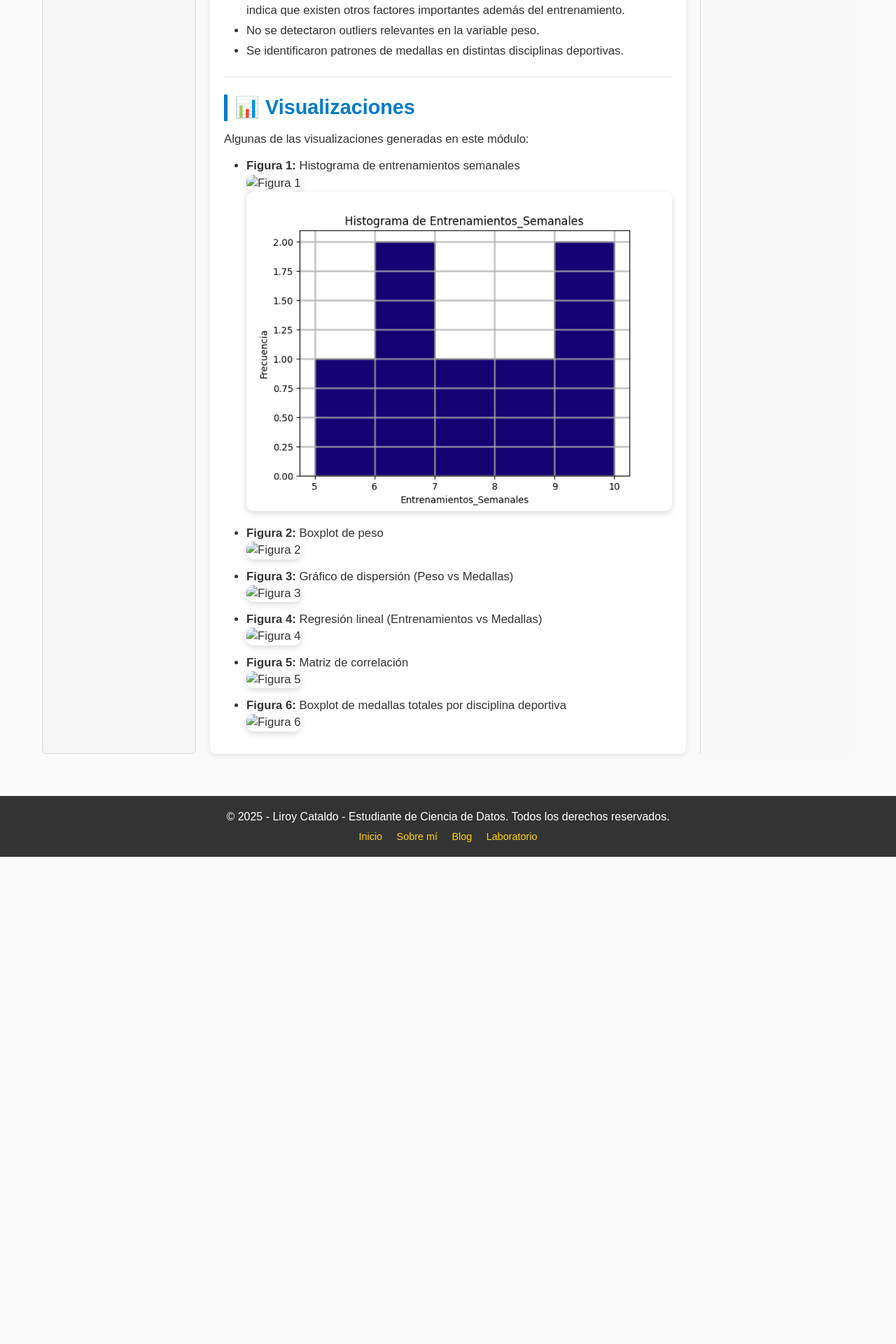
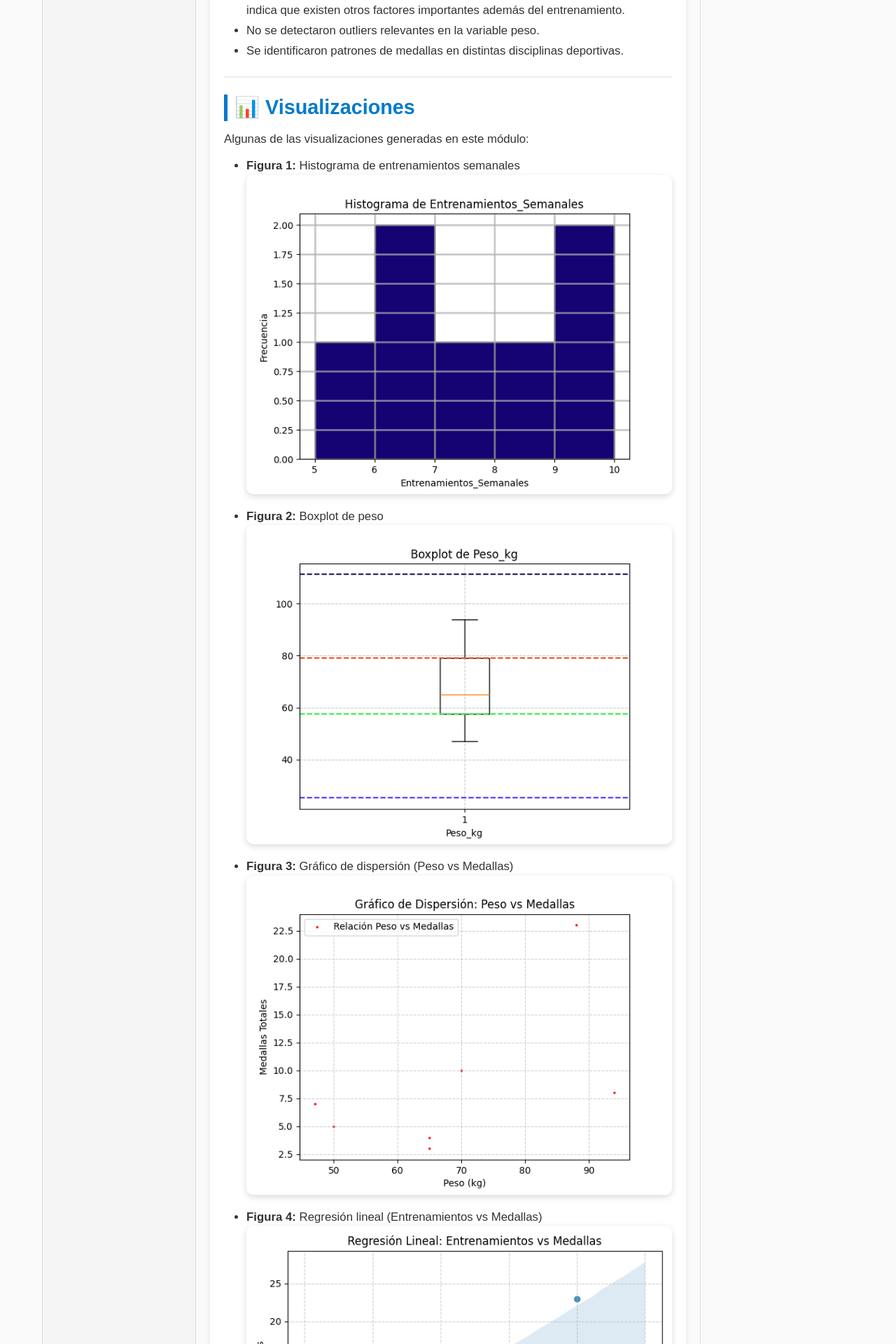
Before and after one commit to LirBast/web_page, a Jekyll site: the page built from _posts/2025-09-04-Modulo 4 .md, in a window 1280 px wide. Shown: the part 1652-3572 px from the top of the page at 70% size. Built offline with Jekyll 4.4.1, drawn with Linux system fonts in a browser that asks for light colours; before the commit the page ends 2876 px from its top, so only the background shows below that.

Commit message:
Update image syntax in Modulo 4 post

```diff
--- a/_posts/2025-09-04-Modulo 4 .md
+++ b/_posts/2025-09-04-Modulo 4 .md
@@ -66,20 +66,19 @@ El objetivo fue analizar patrones de rendimiento deportivo, identificar factores
 Algunas de las visualizaciones generadas en este módulo:
 
 - **Figura 1:** Histograma de entrenamientos semanales
-  ![Figura 1](assets/images/20250110_mod4/Figure_1.png)
-![Figura 1]({{ '/assets/images/20250110_mod4/Figure_1.png' | relative_url }})
+  ![Figura 1](/assets/images/20250110_mod4/Figure_1.png)
 
 - **Figura 2:** Boxplot de peso
-  ![Figura 2](assets/images/20250110_mod4/Figure_2.png)
+  ![Figura 2](/assets/images/20250110_mod4/Figure_2.png)
 
 - **Figura 3:** Gráfico de dispersión (Peso vs Medallas)
-  ![Figura 3](assets/images/20250110_mod4/Figure_3.png)
+  ![Figura 3](/assets/images/20250110_mod4/Figure_3.png)
 
 - **Figura 4:** Regresión lineal (Entrenamientos vs Medallas)
-  ![Figura 4](assets/images/20250110_mod4/Figure_4.png)
+  ![Figura 4](/assets/images/20250110_mod4/Figure_4.png)
 
 - **Figura 5:** Matriz de correlación
-  ![Figura 5](assets/images/20250110_mod4/Figure_5.png)
+  ![Figura 5](/assets/images/20250110_mod4/Figure_5.png)
 
 - **Figura 6:** Boxplot de medallas totales por disciplina deportiva
-  ![Figura 6](assets/images/20250110_mod4/Figure_6.png)
+  ![Figura 6](/assets/images/20250110_mod4/Figure_6.png)
```
